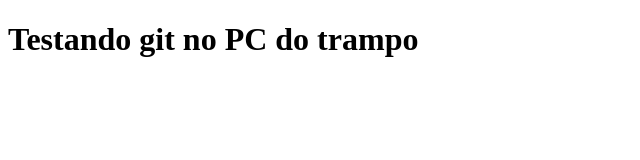
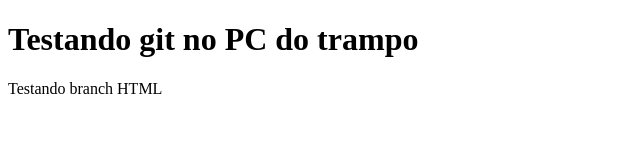
Before and after one commit to Claytonkuiaski/pc_trampo, a plain HTML site: page index.html in a window 1280 px wide. Shown: the whole page, without its empty margins (0-640 px from the left). Drawn offline with Linux system fonts and the light colour scheme.

Commit message:
inserindo branch

```diff
--- a/index.html
+++ b/index.html
@@ -5,5 +5,6 @@
 </head>
 <body>
 	<h1>Testando git no PC do trampo</h1>
+	<p>Testando branch HTML</p>
 </body>
 </html>
```
